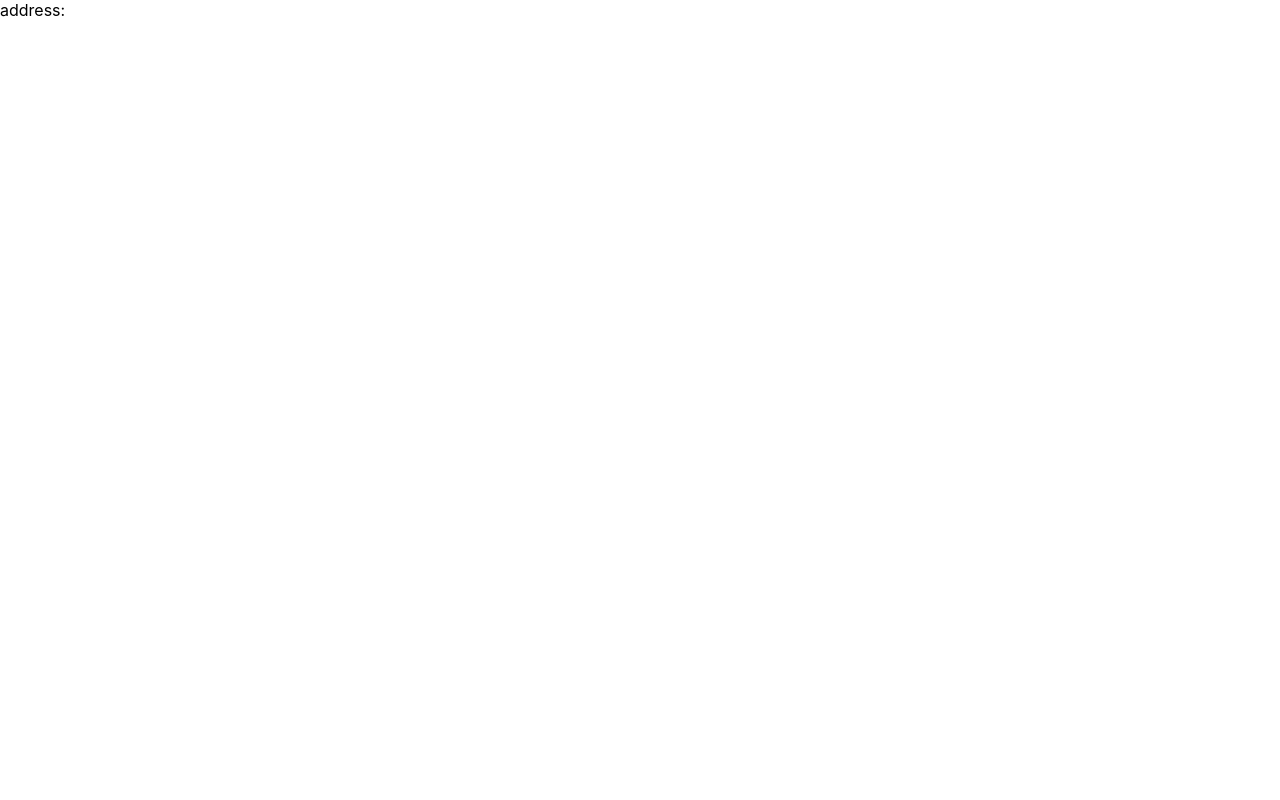
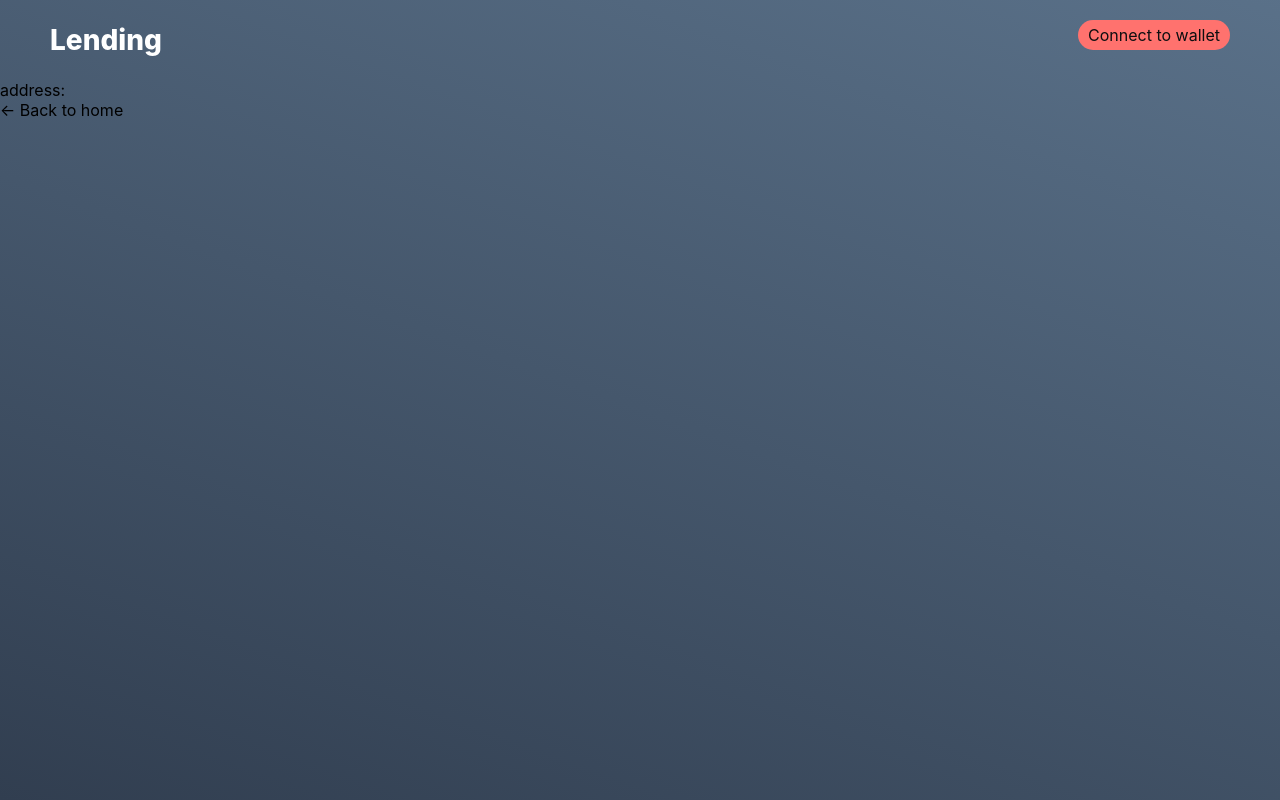
Before and after one commit to unchain-tech/AVAX-Asset-Tokenization, a Next.js app in the folder client/: page /Page1 in a window 1280 px wide. Built offline with nearby package versions, Linux system fonts and the light colour scheme.

Commit message:
use Layout

```diff
--- /dev/null
+++ b/client/components/Layout/DefaultLayout.tsx
@@ -0,0 +1,42 @@
+import styles from "./DefaultLayout.module.css";
+import Link from "next/link";
+import CurrentAccountContext from "../../context/CurrentAccountProvider";
+import { useContext, ReactNode } from "react";
+
+type Props = {
+  children: ReactNode;
+  home?: boolean;
+};
+
+export default function Layout({ children, home }: Props) {
+  const [currentAccount, connectWallet] = useContext(CurrentAccountContext);
+
+  return (
+    <div className={styles.pageBody}>
+      <div className={styles.navBar}>
+        <div className={styles.rightHeader}>
+          <div className={styles.appName}> Lending </div>
+        </div>
+        {currentAccount == undefined ? (
+          <div className={styles.connectBtn} onClick={connectWallet}>
+            {" "}
+            Connect to wallet{" "}
+          </div>
+        ) : (
+          <div className={styles.connected}>
+            {" "}
+            {"Connected to " + currentAccount}{" "}
+          </div>
+        )}
+      </div>
+      <div>{children}</div>
+      {!home && (
+        <div className={styles.backToHome}>
+          <Link href="/">
+            <div>← Back to home</div>
+          </Link>
+        </div>
+      )}
+    </div>
+  );
+}
--- a/client/pages/Page1.tsx
+++ b/client/pages/Page1.tsx
@@ -1,3 +1,9 @@
+import { useContext } from "react";
+import DefaultLayout from "../components/Layout/DefaultLayout";
+import CurrentAccountContext from "../context/CurrentAccountProvider";
+
 export default function Page1() {
-  return <div>address: {}</div>;
+  const [currentAccount] = useContext(CurrentAccountContext);
+
+  return <DefaultLayout>address: {currentAccount}</DefaultLayout>;
 }
```
Also changed, not shown: client/pages/Page2.tsx (+7 -1 lines), client/pages/index.tsx (+3 -25 lines), client/components/Layout/DefaultLayout.module.css (renamed from client/styles/Home.module.css).
